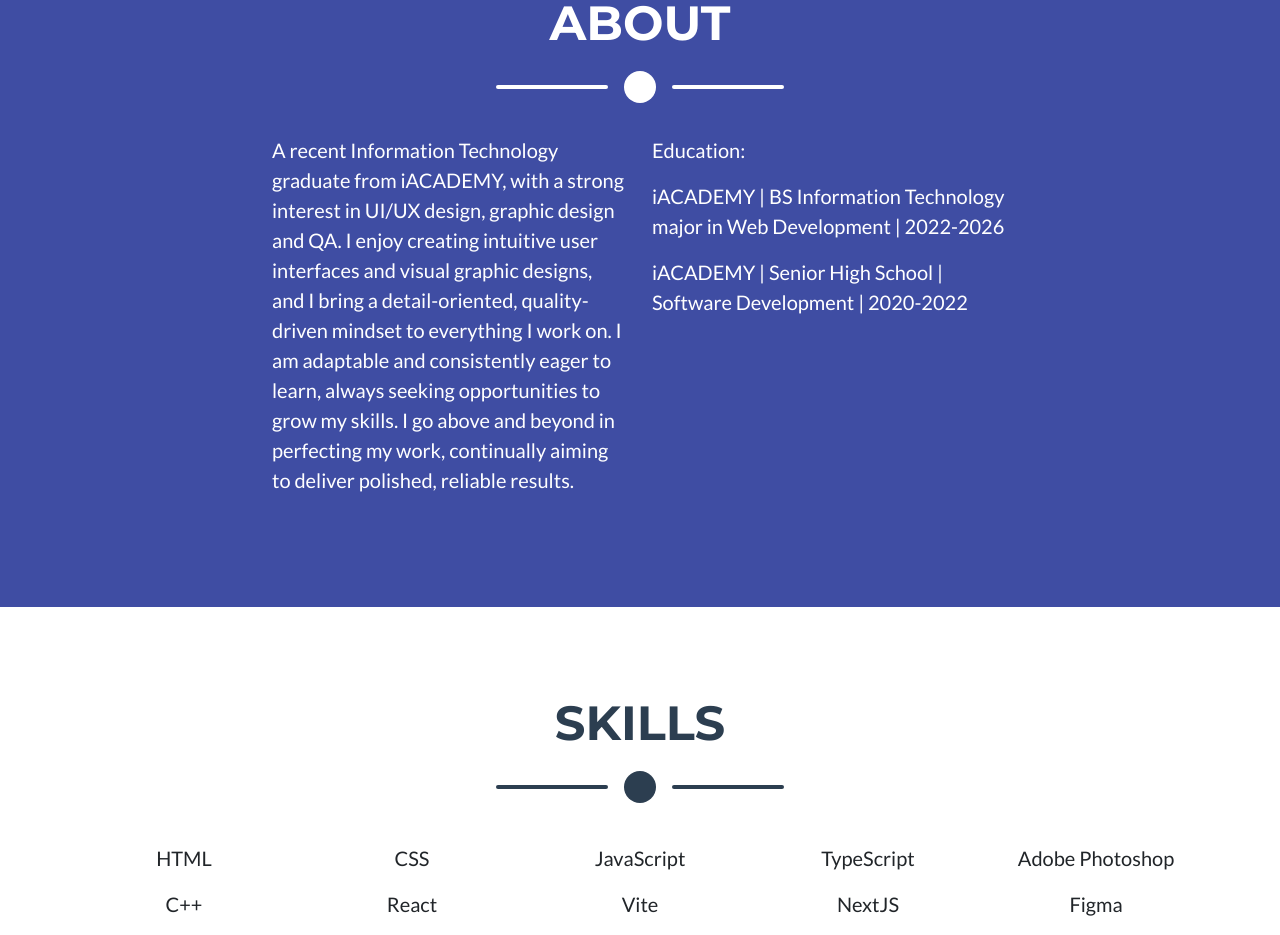
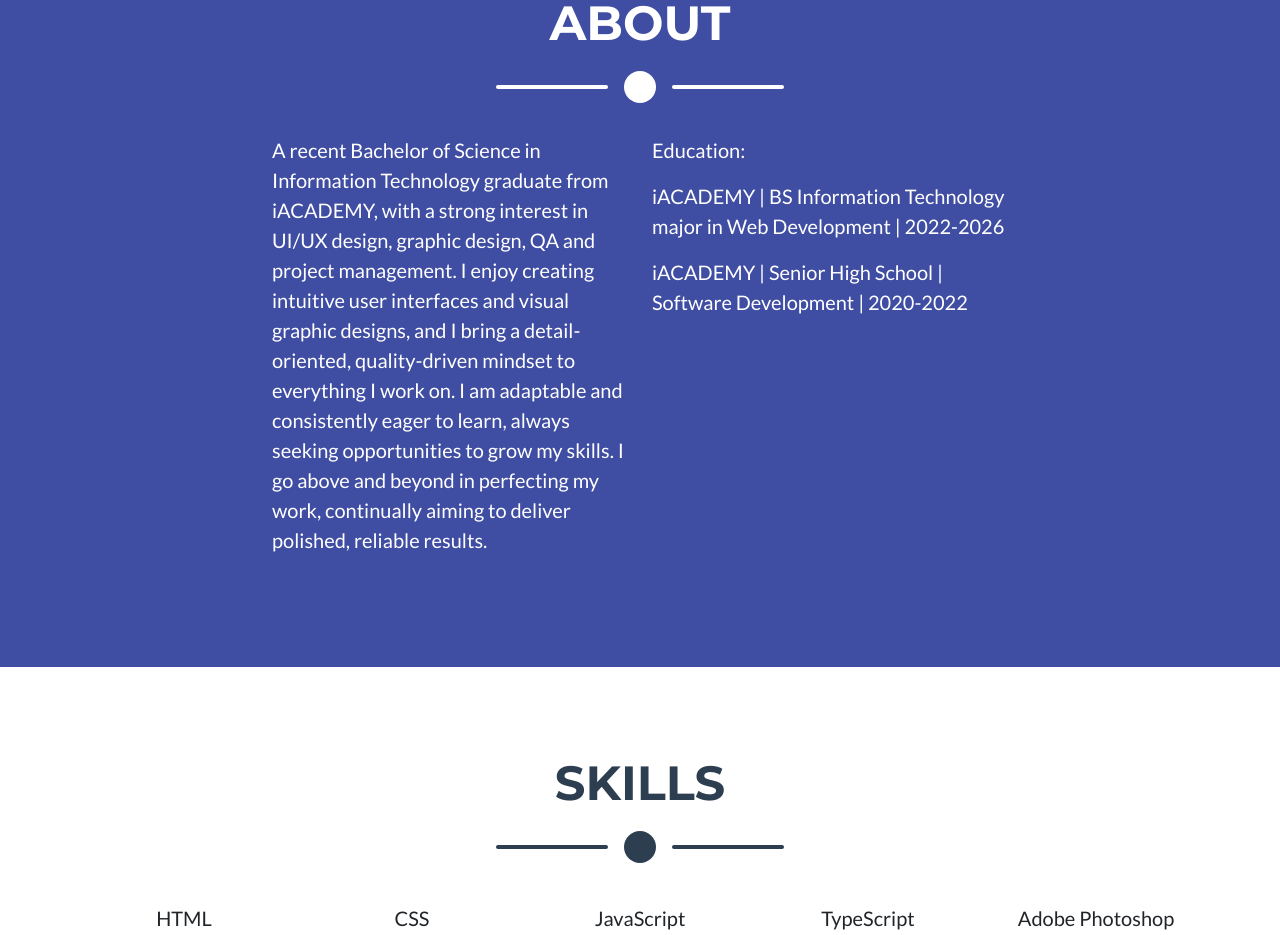
Before and after one commit to nicolepecho/portfolio, a plain HTML site: page index.html in a window 1280 px wide. Shown: the part 1905-2840 px from the top of the page. Drawn offline with nearby package versions, Linux system fonts and the light colour scheme.

Commit message:
updated skills 2

```diff
--- a/index.html
+++ b/index.html
@@ -163,7 +163,7 @@
                 <div class="row">
                     <div class="col-lg-4 ms-auto">
                         <p class="lead">
-                            A recent Information Technology graduate from iACADEMY, with a strong interest in UI/UX design, graphic design and QA. I enjoy creating intuitive user interfaces and visual graphic designs, and I bring a detail-oriented, quality-driven mindset to everything I work on. I am adaptable and consistently eager to learn, always seeking opportunities to grow my skills. I go above and beyond in perfecting my work, continually aiming to deliver polished, reliable results.
+                            A recent Bachelor of Science in Information Technology graduate from iACADEMY, with a strong interest in UI/UX design, graphic design, QA and project management. I enjoy creating intuitive user interfaces and visual graphic designs, and I bring a detail-oriented, quality-driven mindset to everything I work on. I am adaptable and consistently eager to learn, always seeking opportunities to grow my skills. I go above and beyond in perfecting my work, continually aiming to deliver polished, reliable results.
                         </p>
                     </div>
                     <div class="col-lg-4 me-auto">
```
